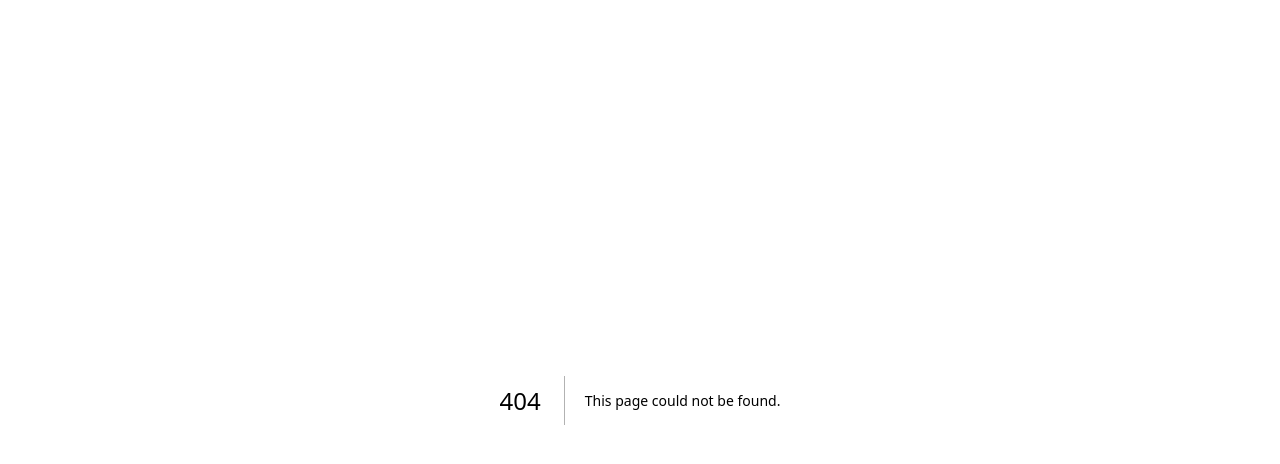
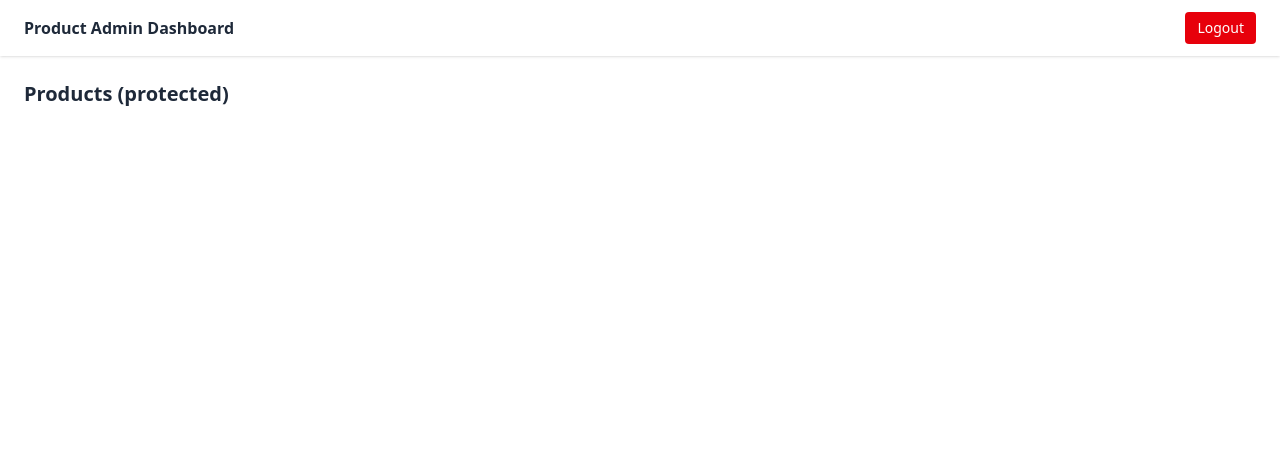
Before and after one commit to Shruti-291/Product-admin-dashboard, a Next.js app: page /products in a window 1280 px wide. Before the commit this address had no page. Shown: the top 464 px of the page. Built offline with nearby package versions, Linux system fonts and the light colour scheme; sample sign-in values are in the browser's storage.

Commit message:
protect product routes and add logout

```diff
--- /dev/null
+++ b/app/products/[id]/page.jsx
@@ -0,0 +1,9 @@
+export default function ProductDetailPage({ params }) {
+  return (
+    <main className="p-6">
+      <h1 className="text-xl font-bold text-gray-800">
+        Product {params.id} (protected)
+      </h1>
+    </main>
+  );
+}
--- /dev/null
+++ b/app/products/layout.jsx
@@ -0,0 +1,35 @@
+"use client";
+
+import { useEffect, useState } from "react";
+import { useRouter } from "next/navigation";
+import Navbar from "@/components/Navbar";
+
+export default function ProductsLayout({ children }) {
+  const router = useRouter();
+  const [isChecking, setIsChecking] = useState(true);
+
+  useEffect(() => {
+    const token = localStorage.getItem("token");
+
+    if (!token) {
+      router.replace("/login");
+    } else {
+      setIsChecking(false);
+    }
+  }, [router]);
+
+  if (isChecking) {
+    return (
+      <div className="min-h-screen flex items-center justify-center bg-gray-50">
+        <p className="text-gray-500">Checking authentication...</p>
+      </div>
+    );
+  }
+
+  return (
+    <div>
+      <Navbar />
+      {children}
+    </div>
+  );
+}
--- /dev/null
+++ b/app/products/page.jsx
@@ -0,0 +1,7 @@
+export default function ProductsPage() {
+  return (
+    <main className="p-6">
+      <h1 className="text-xl font-bold text-gray-800">Products (protected)</h1>
+    </main>
+  );
+}
--- /dev/null
+++ b/components/Navbar.jsx
@@ -0,0 +1,26 @@
+"use client";
+
+import { useRouter } from "next/navigation";
+
+export default function Navbar() {
+  const router = useRouter();
+
+  const handleLogout = () => {
+    localStorage.removeItem("token");
+    router.push("/login");
+  };
+
+  return (
+    <nav className="flex items-center justify-between px-6 py-3 bg-white shadow">
+      <span className="font-semibold text-gray-800">
+        Product Admin Dashboard
+      </span>
+      <button
+        onClick={handleLogout}
+        className="text-sm bg-red-600 text-white px-3 py-1.5 rounded"
+      >
+        Logout
+      </button>
+    </nav>
+  );
+}
```
